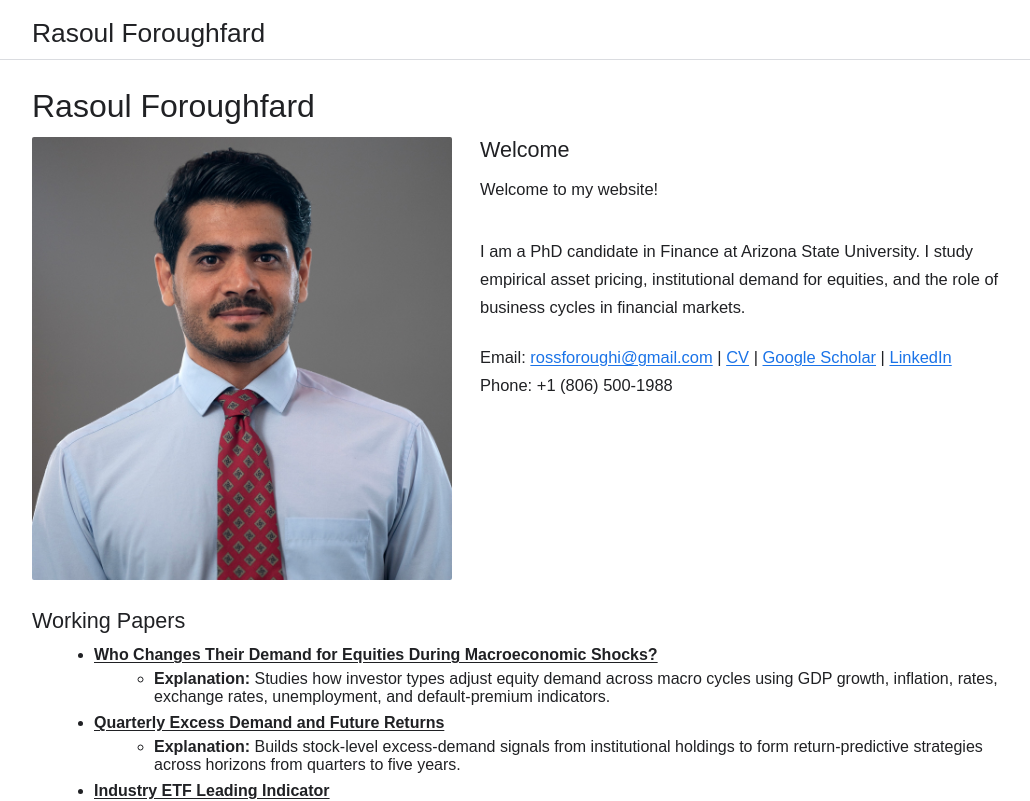
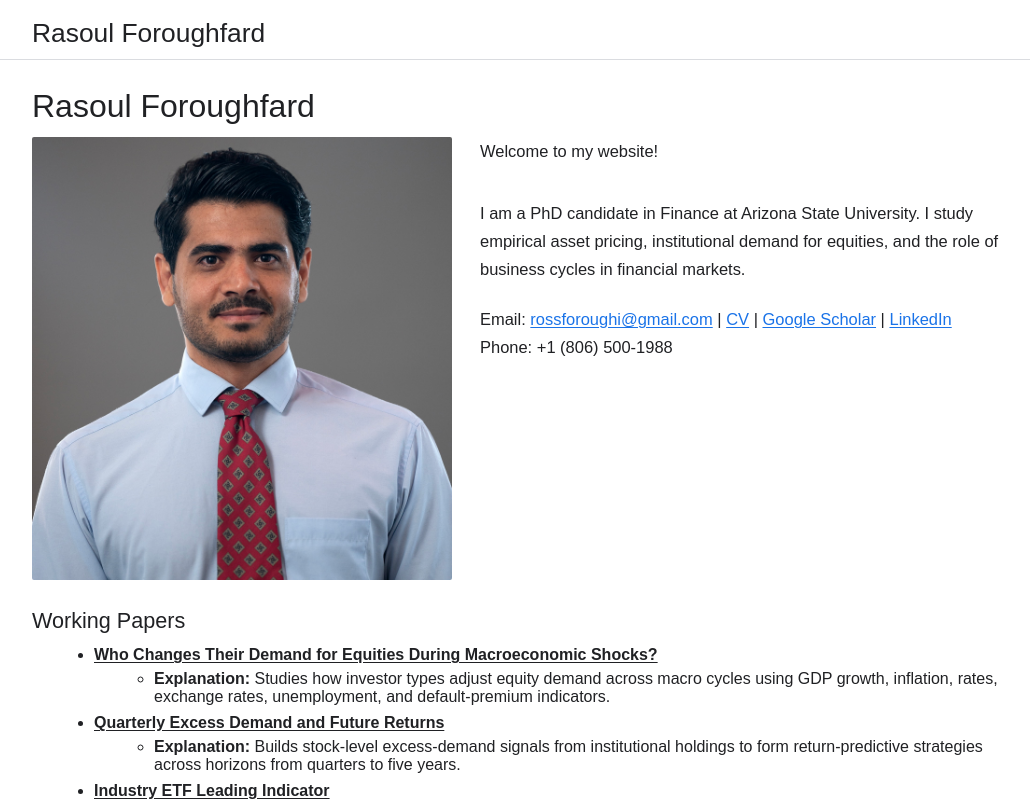
Before and after one commit to rasouleip71/rasoul-site, a Next.js app: page / in a window 1280 px wide. Shown: the top 801 px of the page, without its empty margins (48-1078 px from the left). Built offline with nearby package versions, Linux system fonts and the light colour scheme.

Commit message:
Remove duplicate Welcome heading

```diff
--- a/app/page.tsx
+++ b/app/page.tsx
@@ -57,10 +57,7 @@ export default function Home() {
         />
 
         <div className="intro-col">
-          <h2 id="home" className="section-title">
-            Welcome
-          </h2>
-          <p className="bio">Welcome to my website!</p>
+          <p id="home" className="bio">Welcome to my website!</p>
           <p className="bio bio-spaced">
             I am a PhD candidate in Finance at Arizona State University. I study empirical asset pricing, institutional
             demand for equities, and the role of business cycles in financial markets.
```
